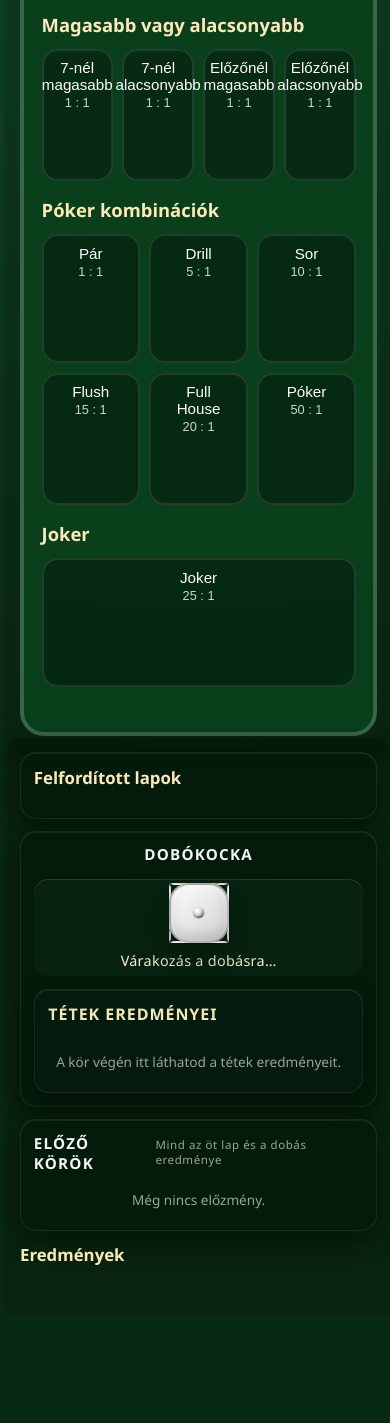
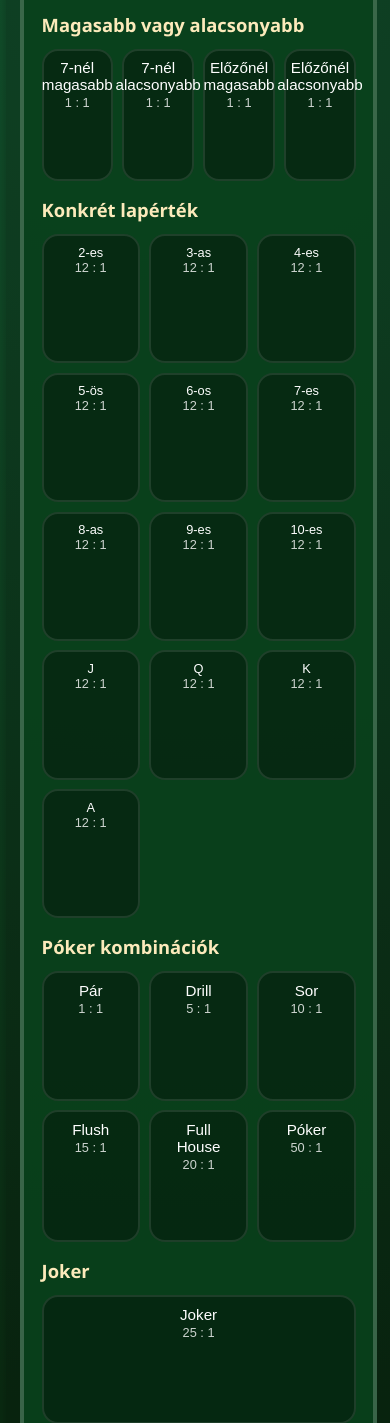
Before and after one commit to D4rkylle/test, a PHP site: page /card_betting_game.html in a window 390 px wide. Shown: the part 2225-3648 px from the top of the page. Before the commit the page ends 3490 px from the top, so only its background shows below. Run offline with PHP 8.4, Linux system fonts and the light colour scheme.

Commit message:
Add rank-specific betting options

```diff
--- a/card_betting_game.html
+++ b/card_betting_game.html
@@ -168,6 +168,76 @@
             </div>
           </div>
           <div class="bet-group">
+            <h2>Konkrét lapérték</h2>
+            <div class="bet-grid rank-grid">
+              <div class="bet-spot bet-spot--compact" data-bet-type="rank_exact" data-bet-key="2">
+                <button type="button">2-es<br /><span>12 : 1</span></button>
+                <div class="bet-amount"></div>
+                <button class="clear-spot" type="button" title="Tét törlése">×</button>
+              </div>
+              <div class="bet-spot bet-spot--compact" data-bet-type="rank_exact" data-bet-key="3">
+                <button type="button">3-as<br /><span>12 : 1</span></button>
+                <div class="bet-amount"></div>
+                <button class="clear-spot" type="button" title="Tét törlése">×</button>
+              </div>
+              <div class="bet-spot bet-spot--compact" data-bet-type="rank_exact" data-bet-key="4">
+                <button type="button">4-es<br /><span>12 : 1</span></button>
+                <div class="bet-amount"></div>
+                <button class="clear-spot" type="button" title="Tét törlése">×</button>
+              </div>
+              <div class="bet-spot bet-spot--compact" data-bet-type="rank_exact" data-bet-key="5">
+                <button type="button">5-ös<br /><span>12 : 1</span></button>
+                <div class="bet-amount"></div>
+                <button class="clear-spot" type="button" title="Tét törlése">×</button>
+              </div>
+              <div class="bet-spot bet-spot--compact" data-bet-type="rank_exact" data-bet-key="6">
+                <button type="button">6-os<br /><span>12 : 1</span></button>
+                <div class="bet-amount"></div>
+                <button class="clear-spot" type="button" title="Tét törlése">×</button>
+              </div>
+              <div class="bet-spot bet-spot--compact" data-bet-type="rank_exact" data-bet-key="7">
+                <button type="button">7-es<br /><span>12 : 1</span></button>
+                <div class="bet-amount"></div>
+                <button class="clear-spot" type="button" title="Tét törlése">×</button>
+              </div>
+              <div class="bet-spot bet-spot--compact" data-bet-type="rank_exact" data-bet-key="8">
+                <button type="button">8-as<br /><span>12 : 1</span></button>
+                <div class="bet-amount"></div>
+                <button class="clear-spot" type="button" title="Tét törlése">×</button>
+              </div>
+              <div class="bet-spot bet-spot--compact" data-bet-type="rank_exact" data-bet-key="9">
+                <button type="button">9-es<br /><span>12 : 1</span></button>
+                <div class="bet-amount"></div>
+                <button class="clear-spot" type="button" title="Tét törlése">×</button>
+              </div>
+              <div class="bet-spot bet-spot--compact" data-bet-type="rank_exact" data-bet-key="10">
+                <button type="button">10-es<br /><span>12 : 1</span></button>
+                <div class="bet-amount"></div>
+                <button class="clear-spot" type="button" title="Tét törlése">×</button>
+              </div>
+              <div class="bet-spot bet-spot--compact" data-bet-type="rank_exact" data-bet-key="J">
+                <button type="button">J<br /><span>12 : 1</span></button>
+                <div class="bet-amount"></div>
+                <button class="clear-spot" type="button" title="Tét törlése">×</button>
+              </div>
+              <div class="bet-spot bet-spot--compact" data-bet-type="rank_exact" data-bet-key="Q">
+                <button type="button">Q<br /><span>12 : 1</span></button>
+                <div class="bet-amount"></div>
+                <button class="clear-spot" type="button" title="Tét törlése">×</button>
+              </div>
+              <div class="bet-spot bet-spot--compact" data-bet-type="rank_exact" data-bet-key="K">
+                <button type="button">K<br /><span>12 : 1</span></button>
+                <div class="bet-amount"></div>
+                <button class="clear-spot" type="button" title="Tét törlése">×</button>
+              </div>
+              <div class="bet-spot bet-spot--compact" data-bet-type="rank_exact" data-bet-key="A">
+                <button type="button">A<br /><span>12 : 1</span></button>
+                <div class="bet-amount"></div>
+                <button class="clear-spot" type="button" title="Tét törlése">×</button>
+              </div>
+            </div>
+          </div>
+          <div class="bet-group">
             <h2>Póker kombinációk</h2>
             <div class="bet-grid six-cols">
               <div class="bet-spot" data-bet-type="pair" data-bet-key="pair">
--- a/css/card_betting_game.css
+++ b/css/card_betting_game.css
@@ -370,6 +370,10 @@ body {
   grid-template-columns: repeat(3, minmax(0, 1fr));
 }
 
+.bet-grid.rank-grid {
+  grid-template-columns: repeat(auto-fit, minmax(88px, 1fr));
+}
+
 .bet-grid.single-col {
   grid-template-columns: minmax(0, 1fr);
 }
@@ -406,6 +410,19 @@ body {
   display: flex;
   align-items: flex-end;
   justify-content: center;
+}
+
+.bet-spot--compact {
+  padding: 0.55rem;
+  min-height: clamp(86px, 10.5vh, 104px);
+}
+
+.bet-spot--compact .bet-amount {
+  min-height: clamp(46px, 6vh, 56px);
+}
+
+.bet-spot--compact button {
+  font-size: clamp(0.8rem, 1.2vw, 0.95rem);
 }
 
 .bet-chip {
--- a/js/card_betting_game.js
+++ b/js/card_betting_game.js
@@ -14,6 +14,7 @@ const PAYOUTS = {
   face: 2.0,
   high_low_seven: 1.0,
   high_low_previous: 1.0,
+  rank_exact: 12.0,
   pair: 1.0,
   drill: 5.0,
   straight: 10.0,
@@ -997,6 +998,9 @@ function describeBet(type, key) {
     "poker:poker": "Póker",
     "joker:joker": "Joker",
   };
+  if (type === "rank_exact") {
+    return key === "10" ? "Lap érték: 10" : `Lap érték: ${key}`;
+  }
   return lookup[`${type}:${key}`] ?? `${type} (${key})`;
 }
 
@@ -1099,6 +1103,16 @@ function resolveBet(betType, betKey, amount, cards, winningIndex, pokerResults)
     }
     const comparison = winningValue > previousValue ? "higher" : "lower";
     if (comparison === betKey) {
+      return { type: "win", profit: amount * payoutMultiplier };
+    }
+    return { type: "loss" };
+  }
+
+  if (betType === "rank_exact") {
+    if (!winningCard.suit) {
+      return { type: "loss" };
+    }
+    if (winningCard.rank === betKey) {
       return { type: "win", profit: amount * payoutMultiplier };
     }
     return { type: "loss" };
```
